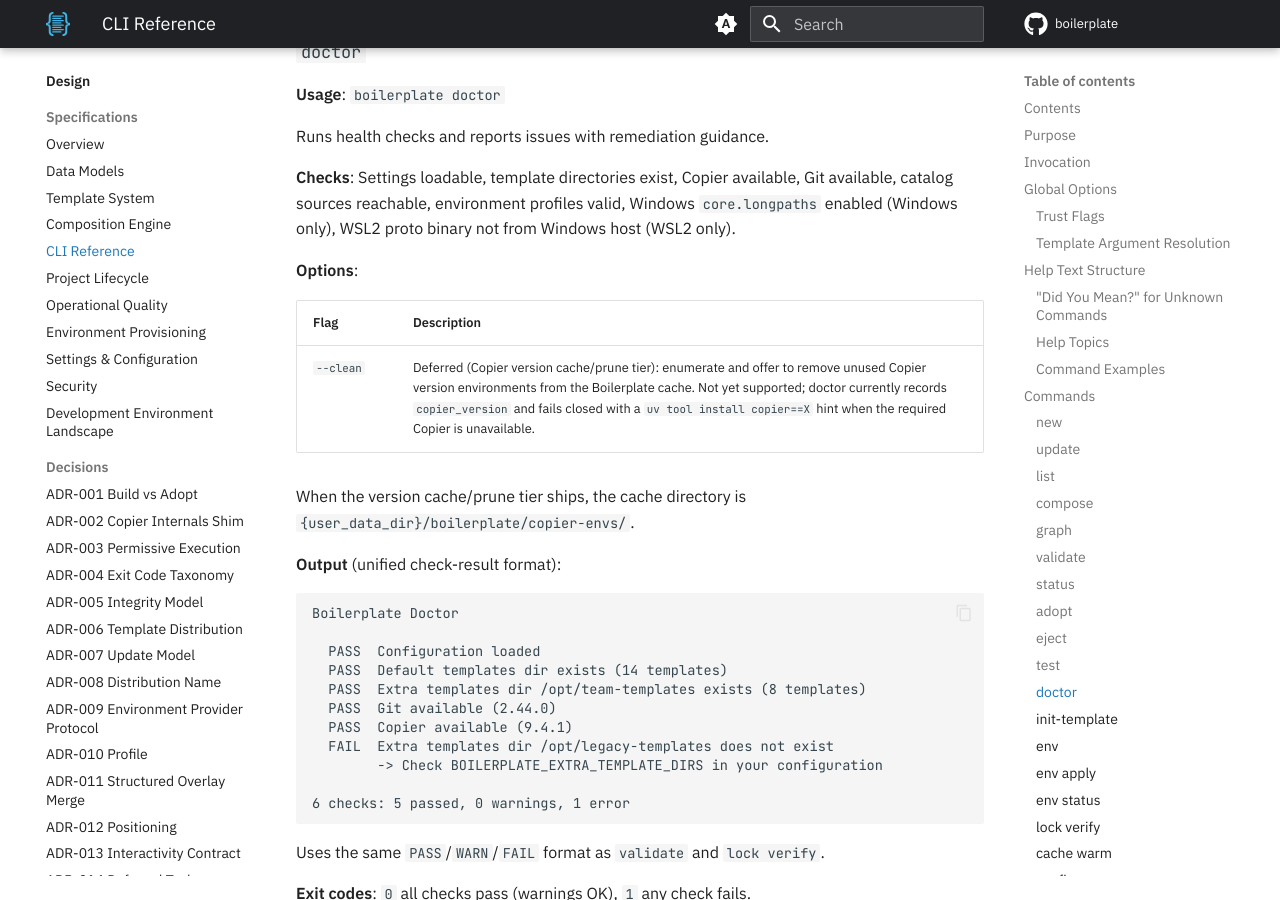
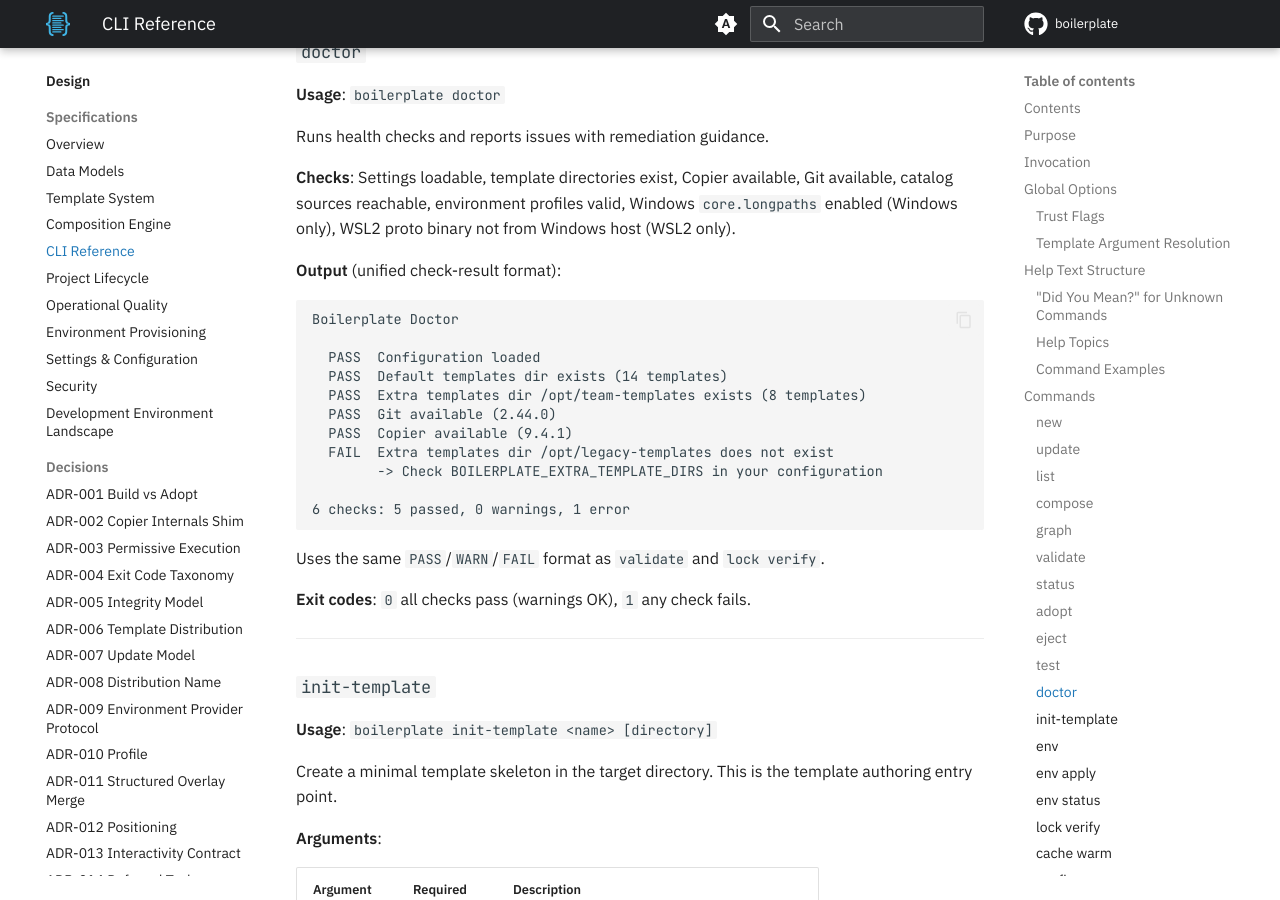
Before and after one commit to TheRealBillSiegler/boilerplate, an MkDocs documentation site: the page built from docs/design/05-cli-reference.md, in a window 1280 px wide and 900 px high, scrolled down 26792 px. Built offline with MkDocs 1.6.1 and Material for MkDocs 9.7.7, drawn with Linux system fonts in a browser that asks for light colours; comment, search, counter and statistics services are not loaded; the version menu is left out.

Commit message:
docs(design): warn on a Copier version change instead of requiring it
boilerplate update warns when the installed Copier differs from the lock's copier_version, then proceeds; the fail-closed rule, its install hint, the deferred Copier cache and doctor --clean are removed.

Co-Authored-By: Claude Opus 5.5 <noreply@anthropic.com>

````diff
--- a/docs/design/05-cli-reference.md
+++ b/docs/design/05-cli-reference.md
@@ -727,14 +727,6 @@ Runs health checks and reports issues with remediation guidance.
 
 **Checks**: Settings loadable, template directories exist, Copier available, Git available, catalog sources reachable, environment profiles valid, Windows `core.longpaths` enabled (Windows only), WSL2 proto binary not from Windows host (WSL2 only).
 
-**Options**:
-
-| Flag | Description |
-| --- | --- |
-| `--clean` | Deferred (Copier version cache/prune tier): enumerate and offer to remove unused Copier version environments from the Boilerplate cache. Not yet supported; doctor currently records `copier_version` and fails closed with a `uv tool install copier==X` hint when the required Copier is unavailable. |
-
-When the version cache/prune tier ships, the cache directory is `{user_data_dir}/boilerplate/copier-envs/`.
-
 **Output** (unified check-result format):
 
 ```text
@@ -1190,7 +1182,6 @@ The following table summarizes flag availability across commands. **Global flags
 | `--fixture` | | | | | | | | | | | | X | | | |
 | `--match` | | | | | | | | | | | | X | | | |
 | `--update-snapshots` | | | | | | | | | | | | X | | | |
-| `--clean` | | | | | | | | | | X | | | | | |
 
 **Short flag assignment**: `-f` is assigned to `--force` (on `new`, `update`, and `env apply`), matching universal CLI convention (`rm -f`, `cp -f`, `docker rm -f`). `--format` uses long-form only.
 
````
Also changed, not shown: docs/design/04-composition-engine.md (+1 -2 lines), docs/design/06-project-lifecycle.md (+1 -3 lines).
